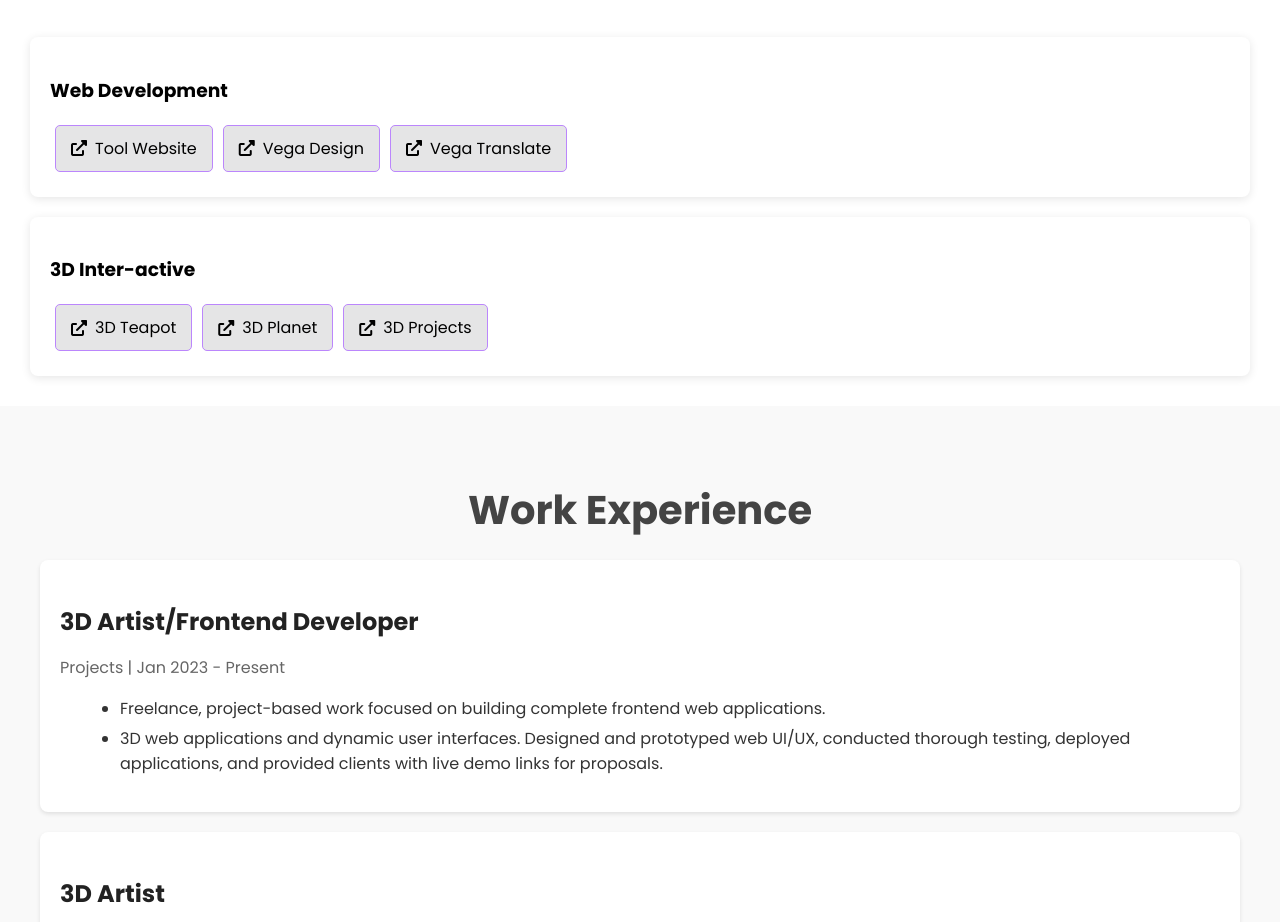
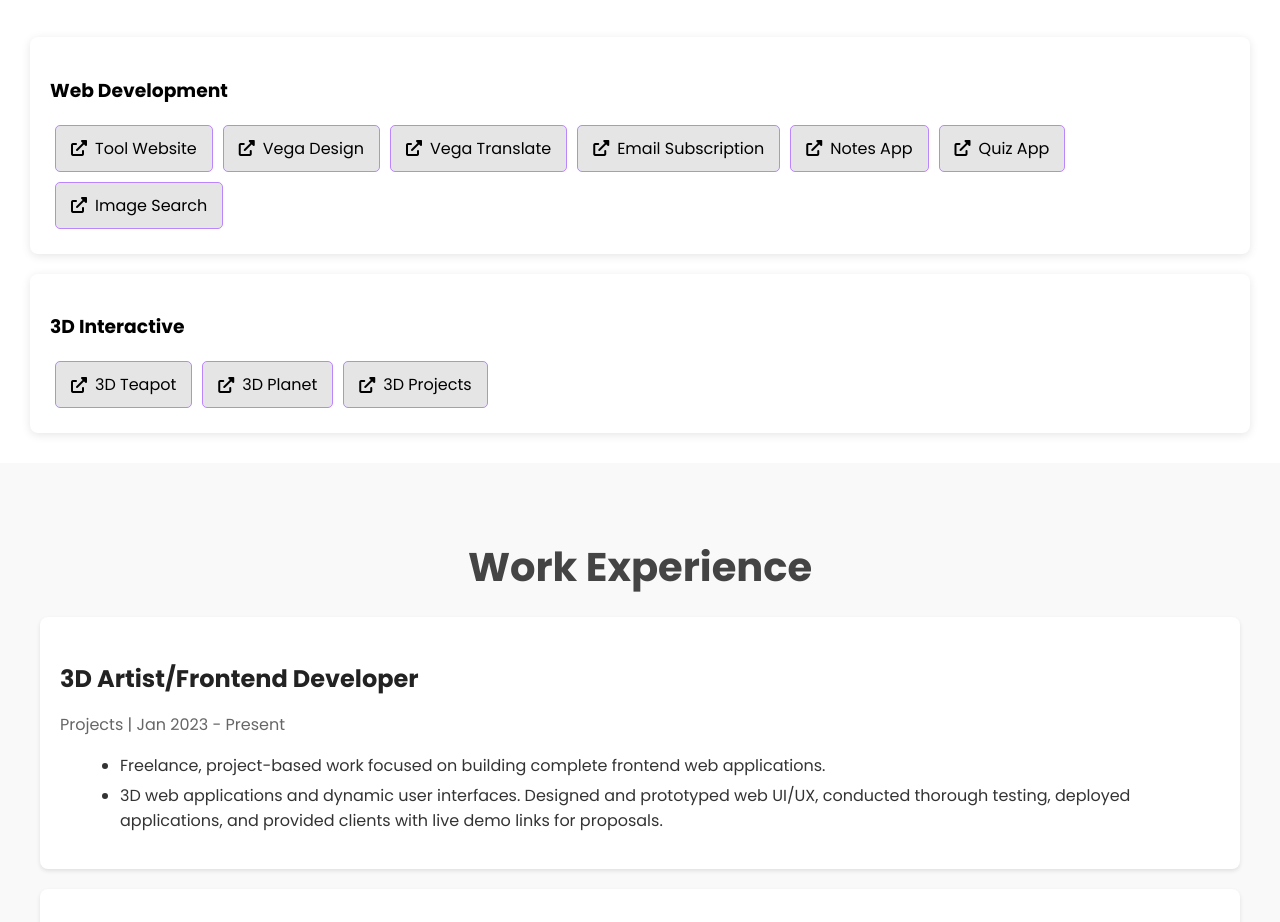
Before and after one commit to thyagarajsalome/frontend, a React (Vite) app: page / in a window 1280 px wide. Shown: the part 1160-2082 px from the top of the page. Built offline with nearby package versions, Linux system fonts and the light colour scheme.

Commit message:
apps added

```diff
--- a/src/assets/components/Projects/Projects.jsx
+++ b/src/assets/components/Projects/Projects.jsx
@@ -31,9 +31,41 @@ const Projects = () => {
         >
           <i className="fas fa-external-link-alt"></i> Vega Translate
         </a>
+        <a
+          href="https://thyagarajsalome.github.io/emailSub/"
+          target="_blank"
+          rel="noopener noreferrer"
+          className="btn btn-secondary"
+        >
+          <i className="fas fa-external-link-alt"></i>Email Subscription
+        </a>
+        <a
+          href="https://thyagarajsalome.github.io/Notes-app/"
+          target="_blank"
+          rel="noopener noreferrer"
+          className="btn btn-secondary"
+        >
+          <i className="fas fa-external-link-alt"></i>Notes App
+        </a>
+        <a
+          href="https://thyagarajsalome.github.io/quiz-app/"
+          target="_blank"
+          rel="noopener noreferrer"
+          className="btn btn-secondary"
+        >
+          <i className="fas fa-external-link-alt"></i>Quiz App
+        </a>
+        <a
+          href="https://thyagarajsalome.github.io/image-Search/"
+          target="_blank"
+          rel="noopener noreferrer"
+          className="btn btn-secondary"
+        >
+          <i className="fas fa-external-link-alt"></i>Image Search
+        </a>
       </div>
       <div className="project-card">
-        <h3>3D Inter-active</h3>
+        <h3>3D Interactive</h3>
         <a
           href="https://teapot-3d.vercel.app/"
           target="_blank"
```
